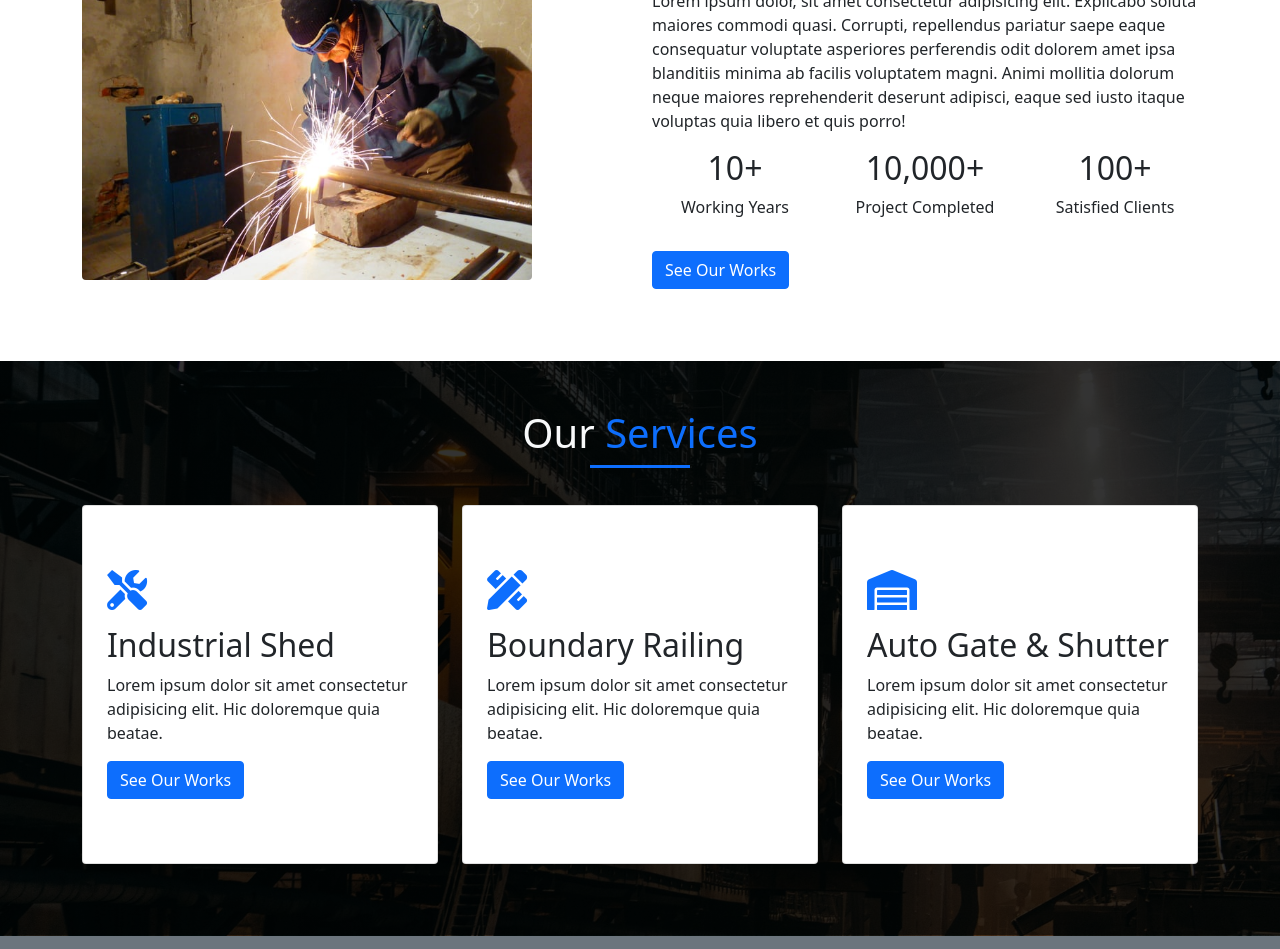
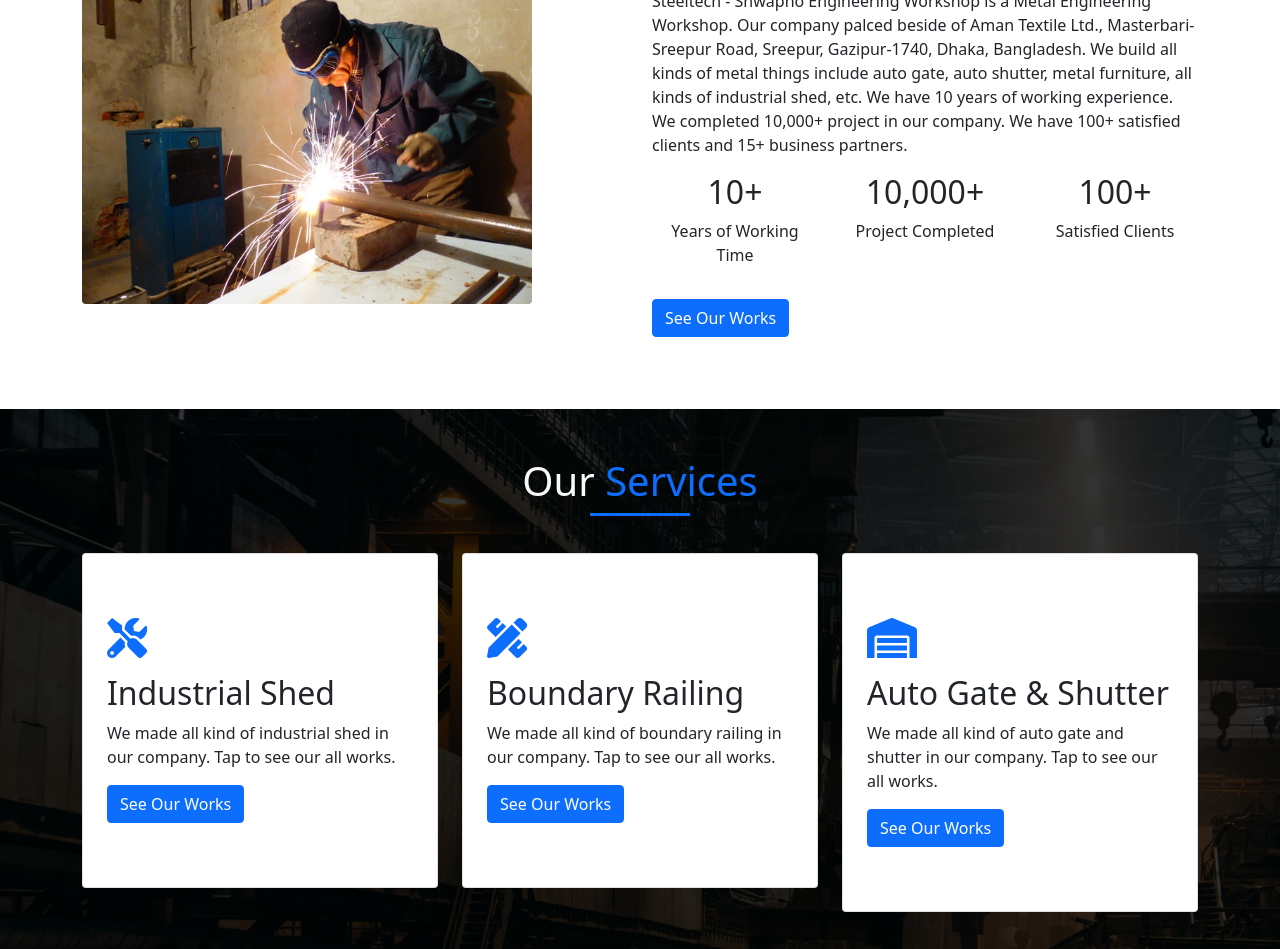
Before and after one commit to Ashik-Himel/Steeltech, a plain HTML site: page index.html in a window 1280 px wide. Shown: the part 985-1934 px from the top of the page. Drawn offline with nearby package versions, Linux system fonts and the light colour scheme.

Commit message:
lorem removerd

```diff
--- a/index.html
+++ b/index.html
@@ -4,17 +4,13 @@
   <!-- Primary Meta Tags -->
   <meta name="title" content="Steeltech - Shwapno Engineering Workshop">
   <meta name="description" content="Steeltech - Shwapno Engineering Workshop is a Metal Workshop. We build all kind of metal things since 10 years. Contact with us for your project.">
-  <meta name="keywords" content="Steeltech, স্টীলটেক, Steeltech Workshop, স্টীলটেক ওয়ার্কশপ, Steeltech Engineering Workshop, স্টীলটেক ইঞ্জিনিয়ারিং ওয়ার্কশপ, Shwapno Engineering Workshop, Shopno Engineering Workshop, স্বপ্ন ইঞ্জিনিয়ারিং ওয়ার্কশপ, Steeltech - Shwapno Engineering Workshop, Steeltech - Shopno Engineering Workshop, Steeltech Shwapno Engineering Workshop, Steeltech Shopno Engineering Workshop, স্টীলটেক - স্বপ্ন ইঞ্জিনিয়ারিং ওয়ার্কশপ, স্টীলটেক স্বপ্ন ইঞ্জিনিয়ারিং ওয়ার্কশপ, Steeltech Metal Workshop, Metal Workshop">
-  <meta name="robots" content="index, follow">
-  <meta http-equiv="Content-Type" content="text/html; charset=utf-8">
-  <meta name="language" content="English">
   <!-- Open Graph / Facebook -->
   <meta property="og:type" content="website">
   <meta property="og:url" content="https://www.steeltech-workshop.com">
   <meta property="og:title" content="Steeltech - Shwapno Engineering Workshop">
   <meta property="og:description" content="Steeltech - Shwapno Engineering Workshop is a Metal Workshop. We build all kind of metal things since 10 years. Contact with us for your project.">
   <meta property="og:image" content="https://www.steeltech-workshop.com/images/Channel_Art_Steeltech.png">
-
+  <!-- Website Meta Info -->
   <meta charset="UTF-8">
   <meta http-equiv="X-UA-Compatible" content="IE=edge">
   <meta name="viewport" content="width=device-width, initial-scale=1.0">
@@ -83,8 +79,8 @@
     <div class="container">
       <div class="row d-flex flex-column justify-content-center align-items-center">
         <div class="col-12 col-md-8 text-center text-light">
-          <h1 class="display-2">Industrial Steel Work</h1>
-          <p>Lorem ipsum dolor sit, amet consectetur adipisicing elit. Ipsa consequatur quas facere repellendus accusamus similique, soluta deserunt tempora error vero.</p>
+          <h1 class="display-2">Metal Workshop</h1>
+          <p>Steeltech - Shwapno Engineering Workshop is a Metal Workshop. We build all kind of metal things since 10 years. Contact with us for your next project.</p>
           <div class="button-group d-flex justify-content-center gap-3 mt-4">
             <a href="#works" class="btn btn-primary">See My Works</a>
             <a href="#contact-us" class="btn btn-outline-light">Contact Us</a>
@@ -104,11 +100,11 @@
         </div>
         <div class="col-12 col-md-6 mb-4">
           <h1 class="text-primary">Steeltech</h1>
-          <p>Lorem ipsum dolor, sit amet consectetur adipisicing elit. Explicabo soluta maiores commodi quasi. Corrupti, repellendus pariatur saepe eaque consequatur voluptate asperiores perferendis odit dolorem amet ipsa blanditiis minima ab facilis voluptatem magni. Animi mollitia dolorum neque maiores reprehenderit deserunt adipisci, eaque sed iusto itaque voluptas quia libero et quis porro!</p>
+          <p>Steeltech - Shwapno Engineering Workshop is a Metal Engineering Workshop. Our company palced beside of Aman Textile Ltd., Masterbari-Sreepur Road, Sreepur, Gazipur-1740, Dhaka, Bangladesh. We build all kinds of metal things include auto gate, auto shutter, metal furniture, all kinds of industrial shed, etc. We have 10 years of working experience. We completed 10,000+ project in our company. We have 100+ satisfied clients and 15+ business partners.</p>
           <div class="row text-center">
             <div class="col-4">
               <h2>10+</h2>
-              <p>Working Years</p>
+              <p>Years of Working Time</p>
             </div>
             <div class="col-4">
               <h2>10,000+</h2>
@@ -135,7 +131,7 @@
             <div class="card-body">
               <i class="fas fa-tools fs-1 text-primary mb-3"></i>
               <h2 class="card-title">Industrial Shed</h2>
-              <p class="card-text">Lorem ipsum dolor sit amet consectetur adipisicing elit. Hic doloremque quia beatae.</p>
+              <p class="card-text">We made all kind of industrial shed in our company. Tap to see our all works.</p>
               <a href="#works" class="btn btn-primary">See Our Works</a>
             </div>
           </div>
@@ -145,7 +141,7 @@
             <div class="card-body">
               <i class="fas fa-pencil-ruler fs-1 text-primary mb-3"></i>
               <h2 class="card-title">Boundary Railing</h2>
-              <p class="card-text">Lorem ipsum dolor sit amet consectetur adipisicing elit. Hic doloremque quia beatae.</p>
+              <p class="card-text">We made all kind of boundary railing in our company. Tap to see our all works.</p>
               <a href="#works" class="btn btn-primary">See Our Works</a>
             </div>
           </div>
@@ -155,7 +151,7 @@
             <div class="card-body">
               <i class="fas fa-warehouse fs-1 text-primary mb-3"></i>
               <h2 class="card-title">Auto Gate & Shutter</h2>
-              <p class="card-text">Lorem ipsum dolor sit amet consectetur adipisicing elit. Hic doloremque quia beatae.</p>
+              <p class="card-text">We made all kind of auto gate and shutter in our company. Tap to see our all works.</p>
               <a href="#works" class="btn btn-primary">See Our Works</a>
             </div>
           </div>
@@ -218,7 +214,7 @@
       <div class="row py-5">
         <div class="col-12 col-md-6 mb-4">
           <h1>Our Location</h1>
-          <p>Beside of Aman Textile Ltd, Masterbari-Sreepur Road, Sreepur, Gazipur-1740, Dhaka, Bangladesh</p>
+          <p>Steeltech - Shwapno Engineering Workshop, Beside of Aman Textile Ltd, Masterbari-Sreepur Road, Sreepur, Gazipur-1740, Dhaka, Bangladesh</p>
           <hr>
           <div class="icon-list d-flex gap-4 my-4">
             <a href="tel:+8801724936615" target="_blank"><i class="fas fa-phone-alt fs-3"></i></a>
@@ -250,7 +246,7 @@
           <div class="card mx-4 mb-4 mb-lg-0 py-3">
             <div class="card-body">
               <h1>10+</h1>
-              <p>Working Years</p>
+              <p>Years of Wokring Time</p>
             </div>
           </div>
         </div>
```
